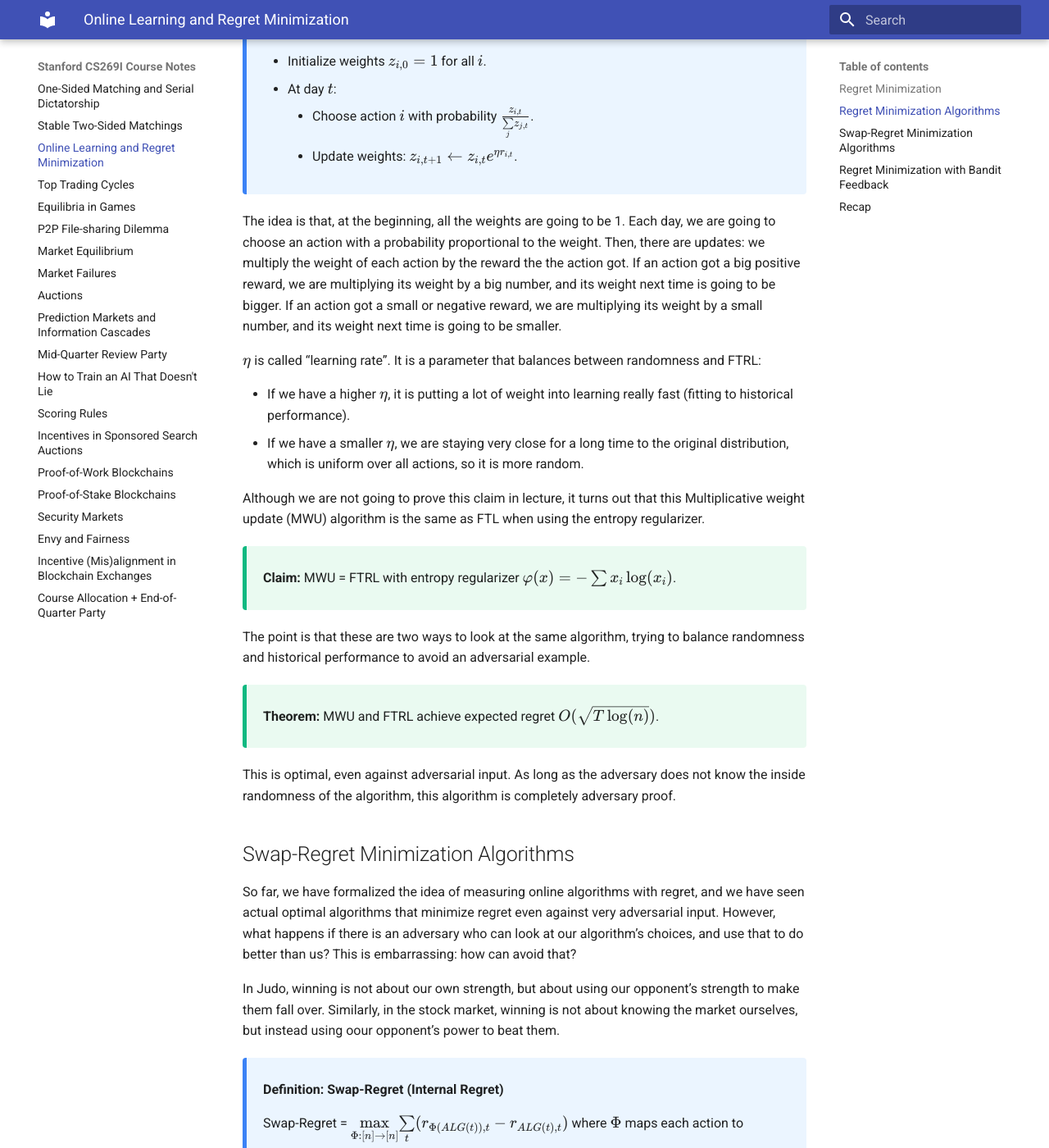
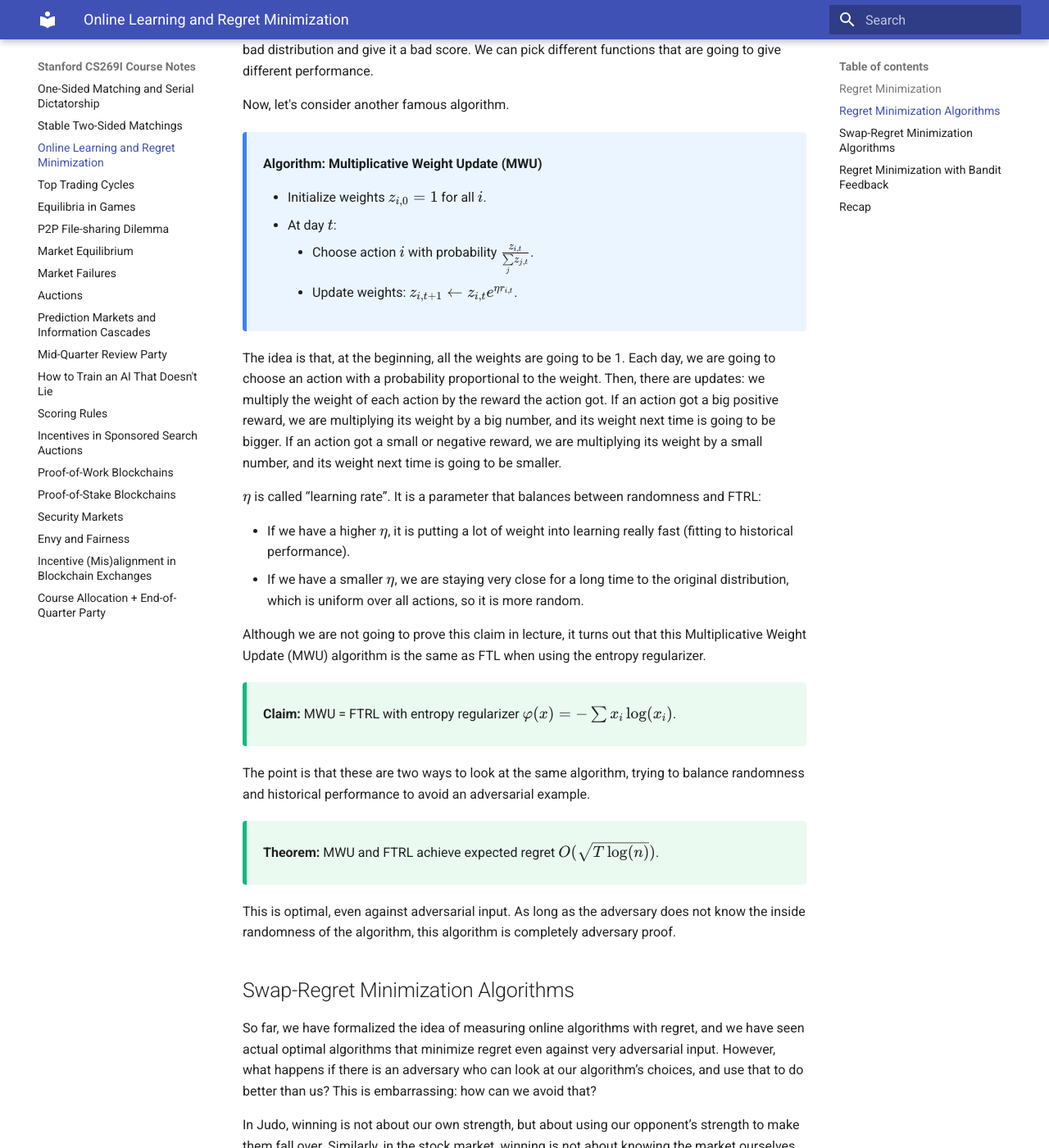
Before and after one commit to thibaudclement/cs269i, an MkDocs documentation site: the page built from docs/lecture-3.md, in a window 1280 px wide and 1400 px high, scrolled down 3711 px. Shown: the whole window at 82% size. Built offline with MkDocs 1.6.1 and Material for MkDocs 9.7.7, drawn with Linux system fonts in a browser that asks for light colours; some of the changed text lies outside the part shown.

Commit message:
Refine content of Lecture 3

```diff
--- a/docs/lecture-3.md
+++ b/docs/lecture-3.md
@@ -5,10 +5,12 @@
 
 ## Regret Minimization
 
-If we know which stocks are going to go up and down, we should buy the stocks that are going to go up and sell them before they are going to go down. But what do we do when we don’t know that? We want an algorithm that will explain how to invest well in the stock market First, we will try to use historical performance of stocks to determine what to do tomorrow.
+If we know which stocks are going to go up and down, we should buy the stocks that are going to go up and sell them before they are going to go down. But what do we do when we don’t know that? We want an algorithm that will explain how to invest well in the stock market. First, we will try to use historical performance of stocks to determine what to do tomorrow.
 
 <div class="example" markdown="1">
-**Scenario 1:** Consider investing in stocks without knowledge of future performance:
+**Scenario 1**
+
+Consider investing in stocks without knowledge of future performance:
 
 - There are \(n\) possible actions (stocks).
 - We run an algorithm over \(T\) days.
@@ -27,15 +29,17 @@
 <div class="definition" markdown="1">
 <strong>Algorithm: Follow The Leader (FTL)</strong>
 
-On day \(t\): Take the action with the highest total reward up to day \(t-1\). Break ties arbitrarily.
+On day \(t\), take the action with the highest total reward up to day \(t-1\). Break ties arbitrarily.
 </div>
 
-How can we reason about whether this first idea is a good idea or not? We measure the success of online learning algorithms in terms of **regret**. Our benchmark is a fixed action over time: we are comparing with the best stock overall, not the best stock every single day. The intuition is that, if the algorithm has low regret, then we are doing almost as well as the best stock.
+**How can we reason about whether this first idea is a good idea or not?**
+
+We measure the success of online learning algorithms in terms of **regret**. Our benchmark is a fixed action over time: we are comparing with the best stock overall, not the best stock every single day. The intuition is that, if the algorithm has low regret, then we are doing almost as well as the best stock.
 
 <div class="definition" markdown="1">
 <strong>Definition: External Regret</strong>
 
-External Regret = \( \underset{i}{\max} \underset{t}{\sum} r_{i,t} - \underset{t}{\sum} r_{ALG(t),t} \)
+External Regret = \( \underset{i}{\max} \underset{t}{\sum} r_{i,t} - \underset{t}{\sum} r_{ALG(t),t} \).
 </div>
 
 **Question: Can regret be negative?** Yes! That is a fantastic case, when we are doing better than the best stock.
@@ -48,7 +52,9 @@
 
 In other words, if, for each action, the rewards on different days are **independently, identically distributed**, aka **iid** (i.e. every day, the rewards are drawn from the same distribution—some stocks tend to do better, some stocks tend to do worse), then FTL has an expected regret in the order of \(O(\sqrt{T \log(n)})\).
 
-**What does this mean?** It means that, as long as \(T\) is much bigger than \(\log(n)\), the whole thing inside the square root is going to be less than \(T^2\) (because \(\log(n)\) is less than \(T\), so \(T \log(n)\) is less than \(T \cdot T\), so the whole thing is less than \(T^2\).
+**What does this mean?**
+
+It means that, as long as \(T\) is much bigger than \(\log(n)\), the whole thing inside the square root is going to be less than \(T^2\) (because \(\log(n)\) is less than \(T\), so \(T \log(n)\) is less than \(T \cdot T\), so the whole thing is less than \(T^2\)).
 
 Regret is less than 1 on average, so regret is less than the number of days, and regret per day is diminishing (going to 0).
 
@@ -64,7 +70,7 @@
 
 However, if we have \(n\) actions, one of them is going to do a little bit better than average (each one has a \(50/50\) expectation, but one of them is going to be a little bit better than average). If we do the math of how much better than average it is going to be, it comes out to roughly this magic number of \(O(\sqrt{T \log(n)})\).
 
-The number \(O(\sqrt{T \log(n)})\) itself is not super important. However, the intuition is that it is the right bound: \(O(\sqrt{T \log(n)})\) converges very fast, and as long as \(T\) is much bigger than \(\log(n)\). Since \(\log(n)\) is a tiny number, the algorithm is doing really well.
+The number \(O(\sqrt{T \log(n)})\) itself is not super important. However, the intuition is that it is the right bound: \(O(\sqrt{T \log(n)})\) converges very fast, and as long as \(T\) is much bigger than \(\log(n)\), since \(\log(n)\) is a tiny number, the algorithm is doing really well.
 
 <div class="remark" markdown="1">
 **Key Idea #2:** External regret is the difference between the algorithm's total reward and the reward from the single best-in-hindsight action, i.e.
@@ -100,7 +106,9 @@
 - \(\varphi\) is the regularizer, which penalizes unbalanced distributions.
 </div>
 
-**How does \(\varphi\) work?** \(\varphi\) is a (usually convex) function that “penalizes” unbalanced distributions. For instance, if we have a distribution that puts all the weight on one stock, then \(\varphi\) is going to determine that it is a bad distribution and give it a bad score. We can pick different functions that are going to give different performance.
+**How does \(\varphi\) work?**
+
+\(\varphi\) is a (usually convex) function that “penalizes” unbalanced distributions. For instance, if we have a distribution that puts all the weight on one stock, then \(\varphi\) is going to determine that it is a bad distribution and give it a bad score. We can pick different functions that are going to give different performance.
 
 Now, let's consider another famous algorithm.
 
@@ -113,14 +121,14 @@
     - Update weights: \(z_{i,t+1} \leftarrow z_{i,t} e^{\eta r_{i,t}}\).
 </div>
 
-The idea is that, at the beginning, all the weights are going to be 1. Each day, we are going to choose an action with a probability proportional to the weight. Then, there are updates: we multiply the weight of each action by the reward the the action got. If an action got a big positive reward, we are multiplying its weight by a big number, and its weight next time is going to be bigger. If an action got a small or negative reward, we are multiplying its weight by a small number, and its weight next time is going to be smaller.
+The idea is that, at the beginning, all the weights are going to be 1. Each day, we are going to choose an action with a probability proportional to the weight. Then, there are updates: we multiply the weight of each action by the reward the action got. If an action got a big positive reward, we are multiplying its weight by a big number, and its weight next time is going to be bigger. If an action got a small or negative reward, we are multiplying its weight by a small number, and its weight next time is going to be smaller.
 
 \(\eta\) is called “learning rate”. It is a parameter that balances between randomness and FTRL:
 
 - If we have a higher \(\eta\), it is putting a lot of weight into learning really fast (fitting to historical performance).
 - If we have a smaller \(\eta\), we are staying very close for a long time to the original distribution, which is uniform over all actions, so it is more random.
 
-Although we are not going to prove this claim in lecture, it turns out that this Multiplicative weight update (MWU) algorithm is the same as FTL when using the entropy regularizer.
+Although we are not going to prove this claim in lecture, it turns out that this Multiplicative Weight Update (MWU) algorithm is the same as FTL when using the entropy regularizer.
 
 <div class="theorem" markdown="1">
 <strong>Claim:</strong> MWU = FTRL with entropy regularizer \(\varphi(x) = - \sum x_i \log(x_i) \).
@@ -136,9 +144,9 @@
 
 ## Swap-Regret Minimization Algorithms
 
-So far, we have formalized the idea of measuring online algorithms with regret, and we have seen actual optimal algorithms that minimize regret even against very adversarial input. However, what happens if there is an adversary who can look at our algorithm’s choices, and use that to do better than us? This is embarrassing: how can avoid that?
+So far, we have formalized the idea of measuring online algorithms with regret, and we have seen actual optimal algorithms that minimize regret even against very adversarial input. However, what happens if there is an adversary who can look at our algorithm’s choices, and use that to do better than us? This is embarrassing: how can we avoid that?
 
-In Judo, winning is not about our own strength, but about using our opponent’s strength to make them fall over. Similarly, in the stock market, winning is not about knowing the market ourselves, but instead using oour opponent’s power to beat them.
+In Judo, winning is not about our own strength, but about using our opponent’s strength to make them fall over. Similarly, in the stock market, winning is not about knowing the market ourselves, but instead using our opponent’s power to beat them.
 
 <div class="definition" markdown="1">
 <strong>Definition: Swap-Regret (Internal Regret)</strong>
@@ -148,7 +156,7 @@
 
 In the context of external regret, our algorithm was just competing with the best single action (i.e. the best stock). In the context of swap regret, our algorithm has to compete with a friend, who is seeing what our algorithm is recommending, and using that to do something else.
 
-**How is the swap function determined?** We are taking the best of all possible swap functions?
+**How is the swap function determined?** We are taking the best of all possible swap functions.
 
 **Between external regret and swap regret, which one is higher?** The swap regret is always at least as high as the external regret.
 
@@ -181,7 +189,9 @@
 ## Regret Minimization with Bandit Feedback
 
 <div class="example" markdown="1">
-**Scenario 2:** Consider a new portal/feed editor:
+**Scenario 2**
+
+Consider a new portal/feed editor:
 
 - We run an algorithm over \(T\) days.
 - There are \(n\) possible "arms" (i.e. actions), where an "arm" is a news category or a reporter, for instance.
```
Also changed, not shown: other parts of docs/lecture-3.md (+4 -4 lines).
